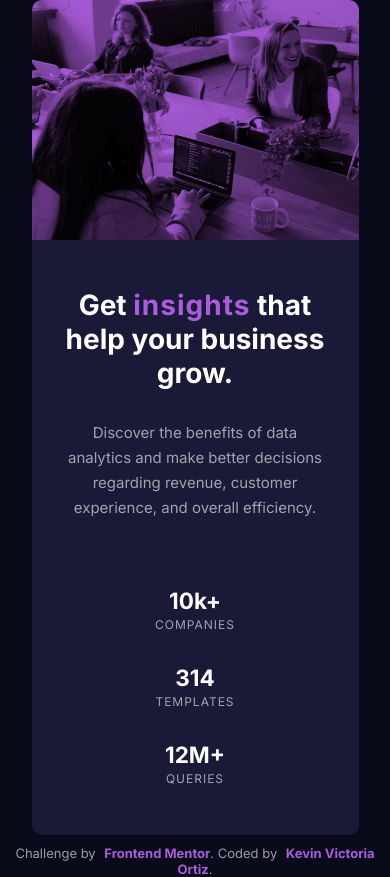
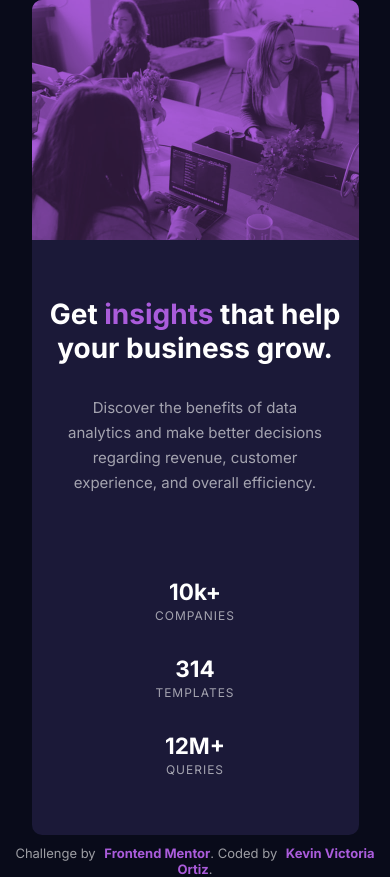
Before and after one commit to KevinOrt218/Stats-preview-card-component, a plain HTML site: page index.html in a window 390 px wide. Drawn offline with Linux system fonts and the light colour scheme.

Commit message:
Se modifico la tonalidad de la imagen para desktop y mobile

```diff
--- a/index.html
+++ b/index.html
@@ -43,7 +43,9 @@
       </div>
     </div>
     <div class="bussines-img">
-      <img src="./images/image-header-desktop.jpg" alt="Bussines Reunion">
+      <img class="img-desktop" src="./images/image-header-desktop.jpg" alt="Bussines Reunion Desktop">
+      <img class="img-mobile" src="./images/image-header-mobile.jpg" alt="Bussines Reunion Mobile">
+      <div class="pink"></div>
     </div>
   </article>
   <div class="attribution">
--- a/style/main.css
+++ b/style/main.css
@@ -43,7 +43,7 @@ h1{
 
 span{
     color: var(--Softviolet);
-    letter-spacing: 1px;
+
 }
 
 
@@ -98,6 +98,7 @@ p{
 
 .small {
     font-size: 12px;
+    letter-spacing: 1px;
     text-transform: uppercase;
     color: var(--Slightlytransparentwhite2)
 }
@@ -106,10 +107,25 @@ p{
     grid-column: 2;
     grid-row: 1;
     background-color: var(--Softviolet);
+    position: relative;
 }
 
-.bussines-img img{
+.pink{
+    width: 100%;
+    height: 100%;
+    background-color: var(--Softviolet);
+    position: absolute;
+    top: 0;
+    left: 0;
+    opacity: 0.25;
+}
+
+.img-desktop{
     mix-blend-mode: multiply;
+}
+
+.img-mobile{
+    display: none;
 }
 
 .attribution {
@@ -160,9 +176,14 @@ p{
         grid-row: 1;
     }
 
-    .bussines-img img {
+    .img-desktop{
+        display: none;
+    }
+
+    .img-mobile{
+        display:block;
         width: 100%;
-        height: 100%;
+        mix-blend-mode: multiply;
     }
 
     .stats-numbers {
```
